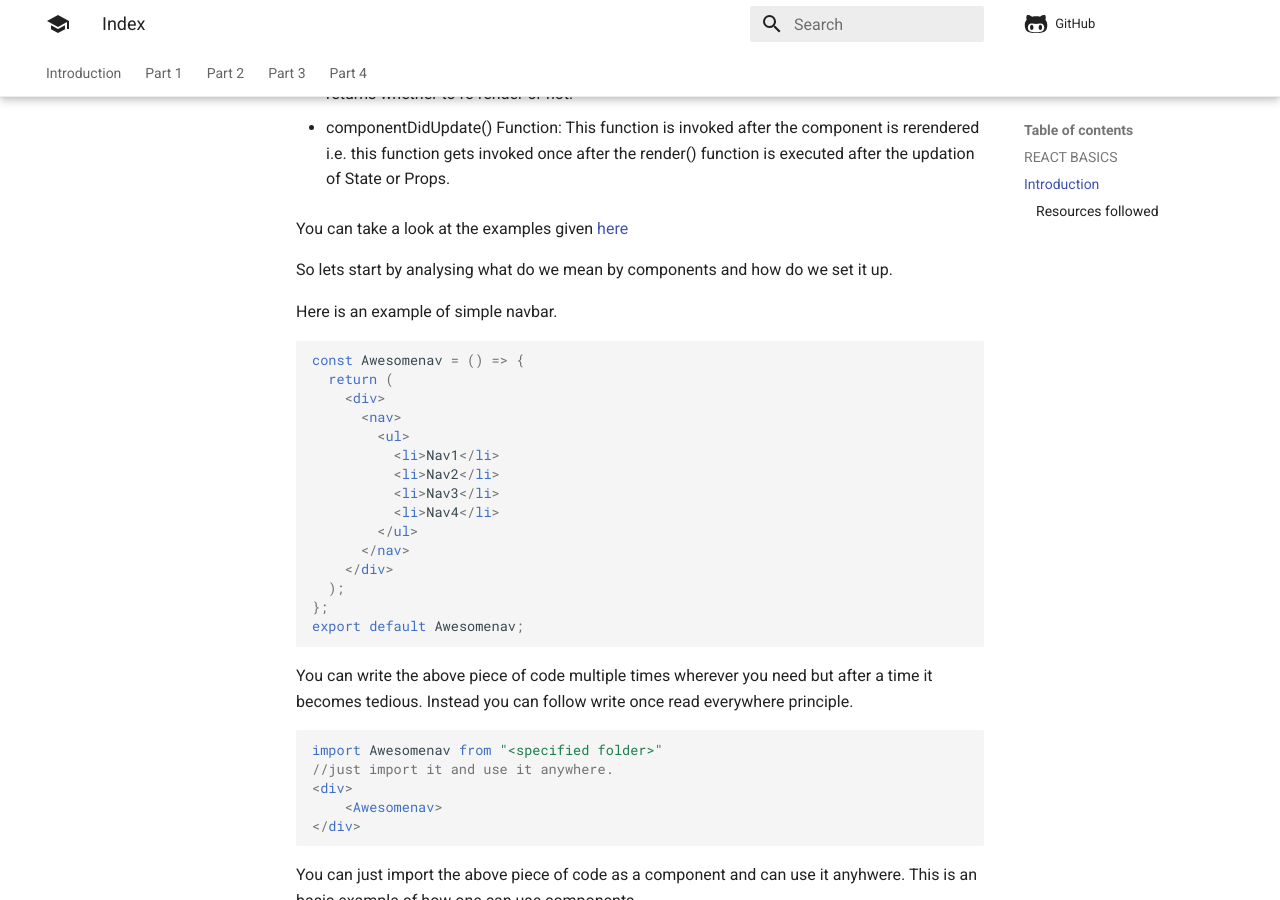
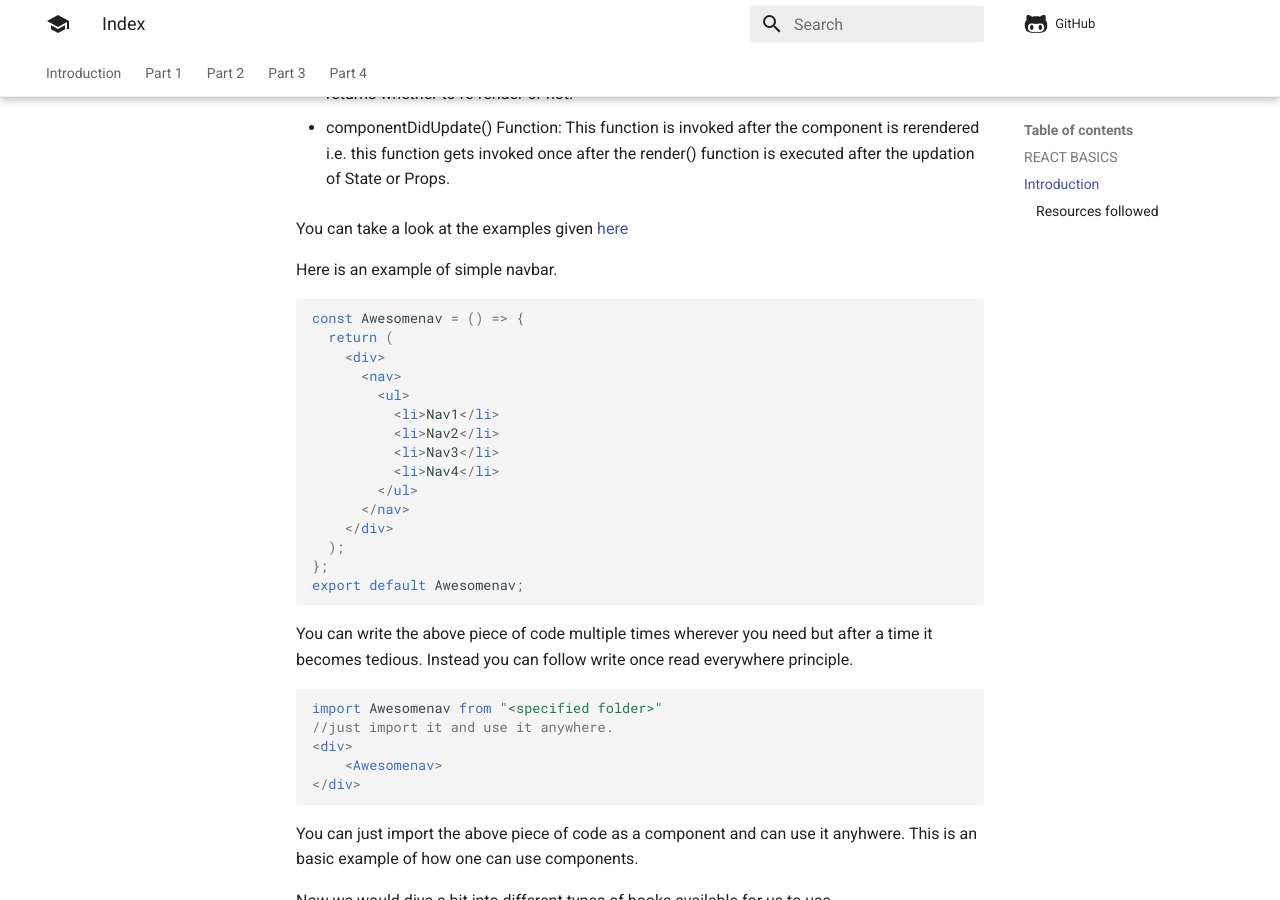
Before and after one commit to skit-ai/curriculum, an MkDocs documentation site: the page built from docs/react-basics/index.md, in a window 1280 px wide and 900 px high, scrolled down 2546 px. Built offline with MkDocs 1.6.1 and Material for MkDocs 9.7.7, drawn with Linux system fonts in a browser that asks for light colours; comment, search, counter and statistics services are not loaded.

Commit message:
Content Change

```diff
--- a/docs/react-basics/index.md
+++ b/docs/react-basics/index.md
@@ -95,7 +95,6 @@ This function is invoked after the component is rerendered i.e. this function ge
 
 You can take a look at the examples given [here](https://reactjs.org/docs/state-and-lifecycle.html)
 
-So lets start by analysing what do we mean by components and how do we set it up.
 
 Here is an example of simple navbar.
 
```
